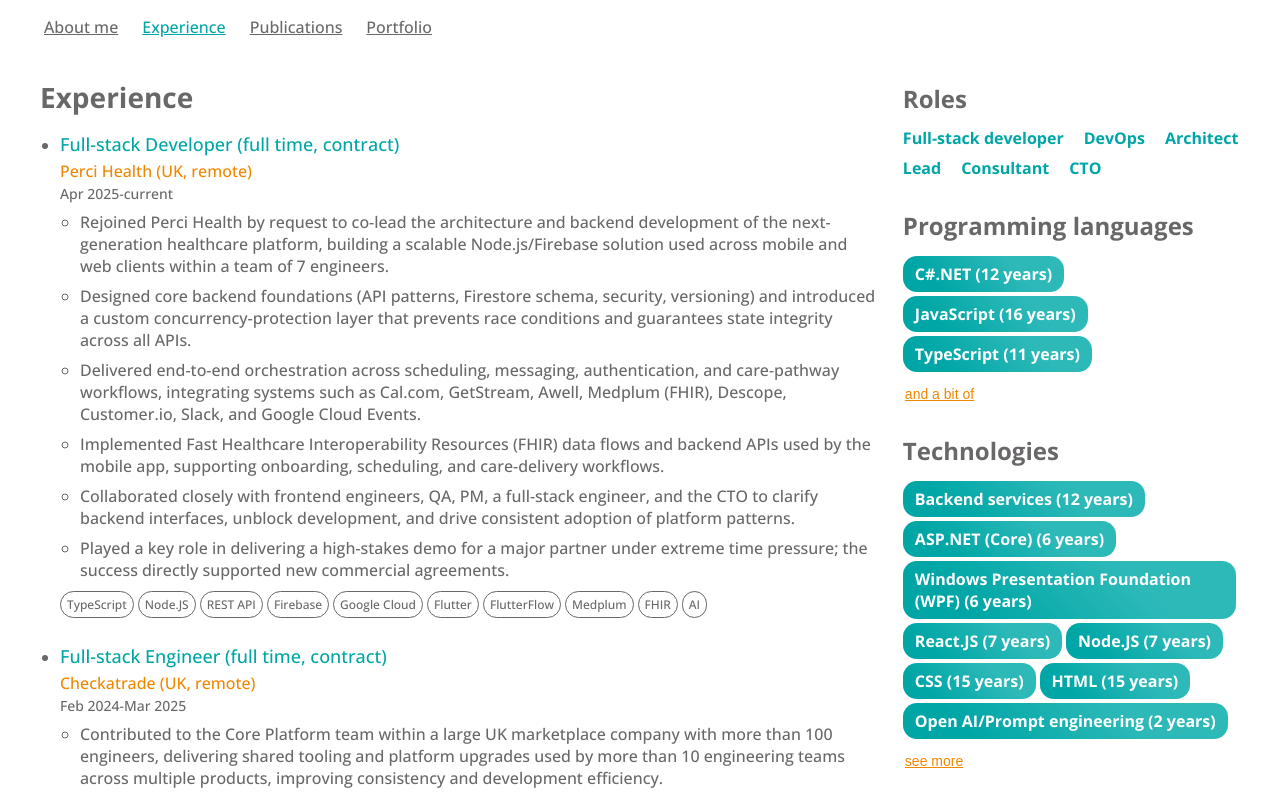
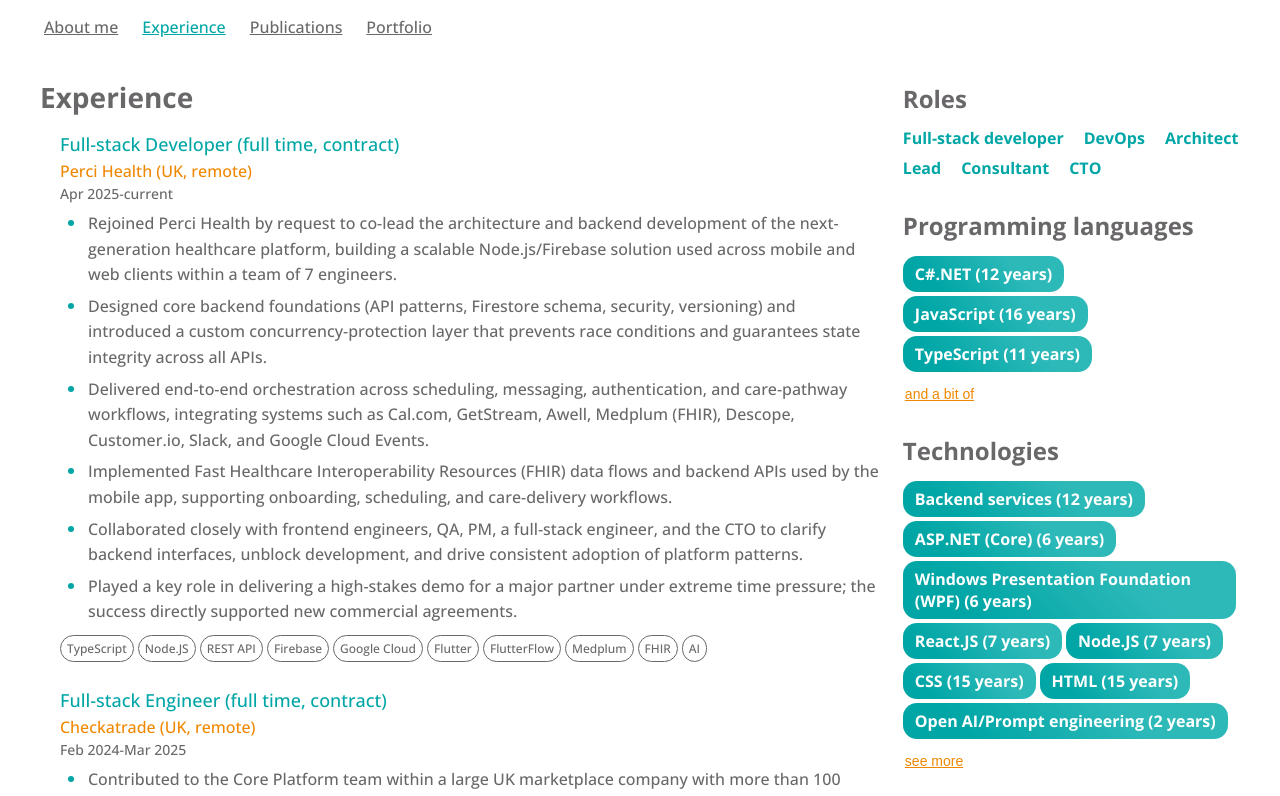
Before and after one commit to ArturAmpilogov/me, a Next.js app: page /experience in a window 1280 px wide. Shown: the top 796 px of the page. Built offline with nearby package versions, Linux system fonts and the light colour scheme.

Commit message:
chore: update bullet point styles

```diff
--- a/app/experience/ExperienceList/Experience/Experience.module.css
+++ b/app/experience/ExperienceList/Experience/Experience.module.css
@@ -1,5 +1,7 @@
 .li {
   margin-bottom: 24px;
+
+  list-style: none;
 }
 
 .position {
@@ -24,6 +26,31 @@
 
 .description {
   margin: 8px 0;
+  padding-left: 16px;
 
   font-size: 16px;
+  line-height: 1.6;
 }
+
+.description li {
+  position: relative;
+
+  margin-bottom: 6px;
+  padding-left: 12px;
+
+  list-style: none;
+}
+
+.description li::before {
+  position: absolute;
+  top: 9px;
+  left: -8px;
+
+  width: 6px;
+  height: 6px;
+
+  content: "";
+
+  border-radius: 50%;
+  background: var(--color-primary);
+}
```
